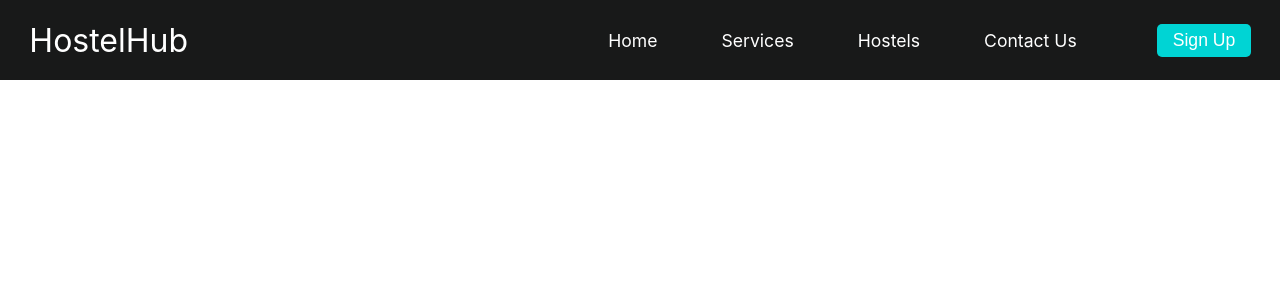
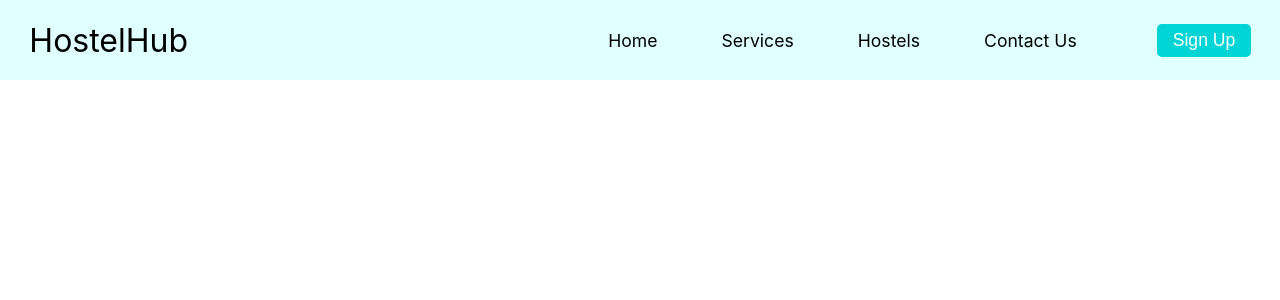
Before and after one commit to joshua-pirwoth/hostel-booking-app, a React (Create React App) app: page / in a window 1280 px wide. Shown: the top 300 px of the page. Built offline with nearby package versions, Linux system fonts and the light colour scheme.

Commit message:
navbar with search box

```diff
--- a/src/componenets/navbar.css
+++ b/src/componenets/navbar.css
@@ -1,12 +1,12 @@
 .navbar{
     height: 10vh;
-    background: #181919;
+    background:lightcyan;
     display: flex;
     justify-content: center;
     align-items: center;
 }
 .navbar-logo{
-    color: white;
+    color:black;
     text-decoration: none;
     font-size: 2rem;
     display: flex;
@@ -32,7 +32,7 @@
 
   .nav-item a {
     text-decoration: none;
-    color: white;
+    color: black;
     font-size: 1.1rem;
     margin-right: 2rem;
     padding: 6px 16px;
```
